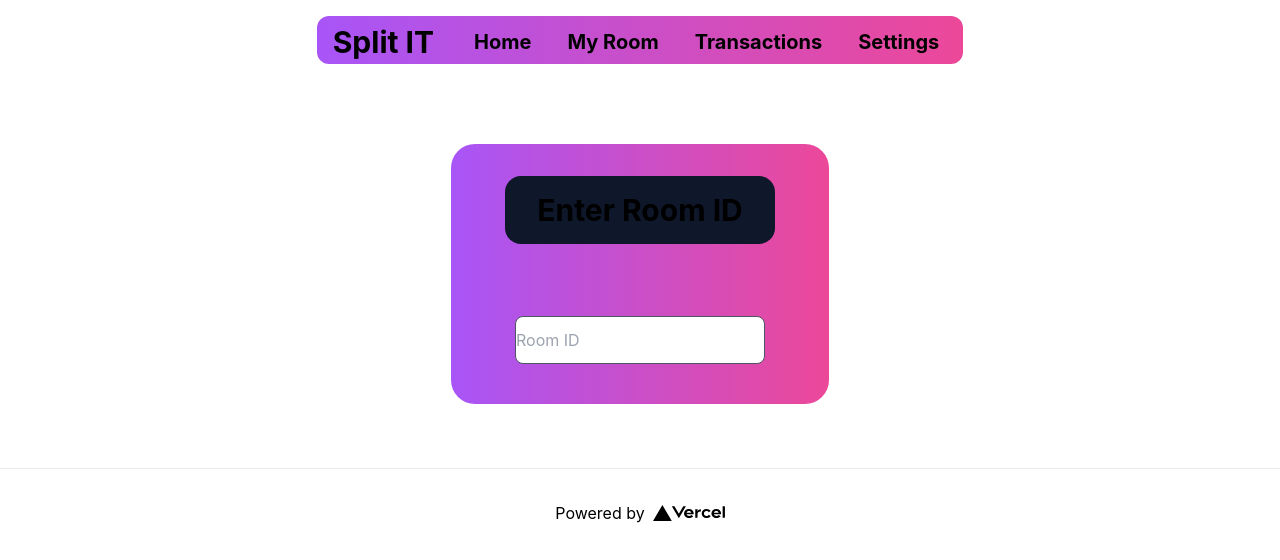
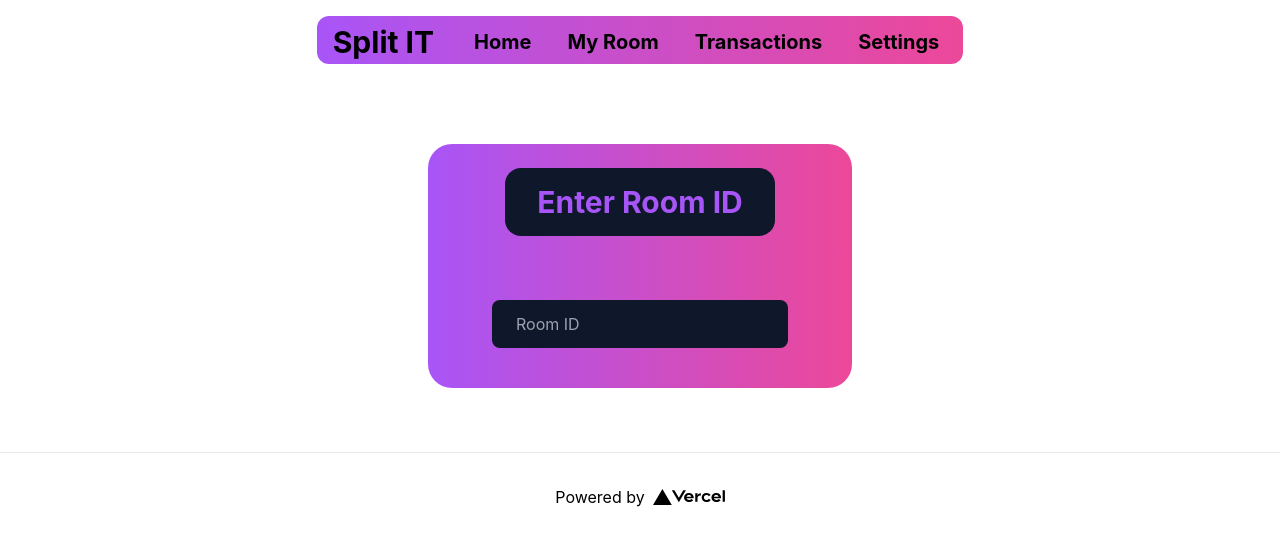
Before and after one commit to ayush035/SplitIT, a Next.js app in the folder splitit/: page /join in a window 1280 px wide. Shown: the top 560 px of the page. Built offline with nearby package versions, Linux system fonts and the light colour scheme.

Commit message:
Update join.js

```diff
--- a/splitit/pages/join.js
+++ b/splitit/pages/join.js
@@ -12,16 +12,16 @@ export default function join() {
     <Navbar />
 
     <div className='flex justify-center items-center'>
-    <main className='my-16 rounded-3xl bg-gradient-to-r from-purple-500 to-pink-500 '>
-    <div className='flex justify-center items-center my-8 mx-6'>
+    <main className='my-16 rounded-3xl bg-gradient-to-r from-purple-500 to-pink-500 text-purple-500 '>
+    <div className='flex justify-center items-center my-6 mx-6'>
     <div className='rounded-2xl bg-slate-900'>
         <div className=' text-3xl my-4 mx-8 cursor-pointer font-bold'>
         Enter Room ID
         </div>
         </div>
         </div>
-        <div className=" p-8 mx-8 ">
-        <input className="h-12 my-2 border border-1 border-gray-600 rounded-lg outline-blue-600 bg-white text-black" type="text" placeholder="Room ID">
+        <div className=" p-8 mx-8 right flex flex-col">
+        <input className="px-6 h-12 my-2  rounded-lg outline-blue-600 bg-slate-900 text-purple-500" type="text" placeholder="Room ID">
     </input>
     </div>
 
```
